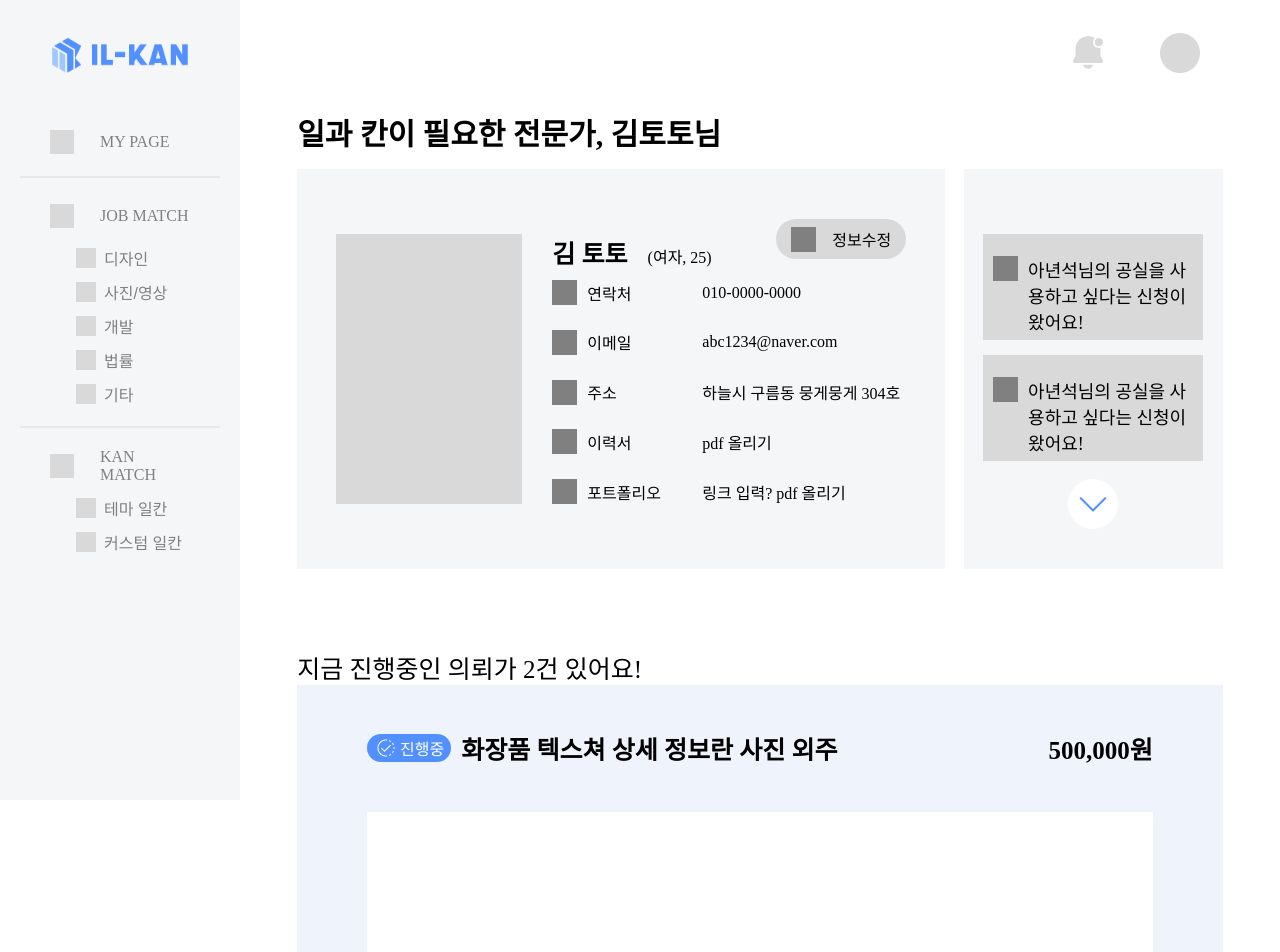
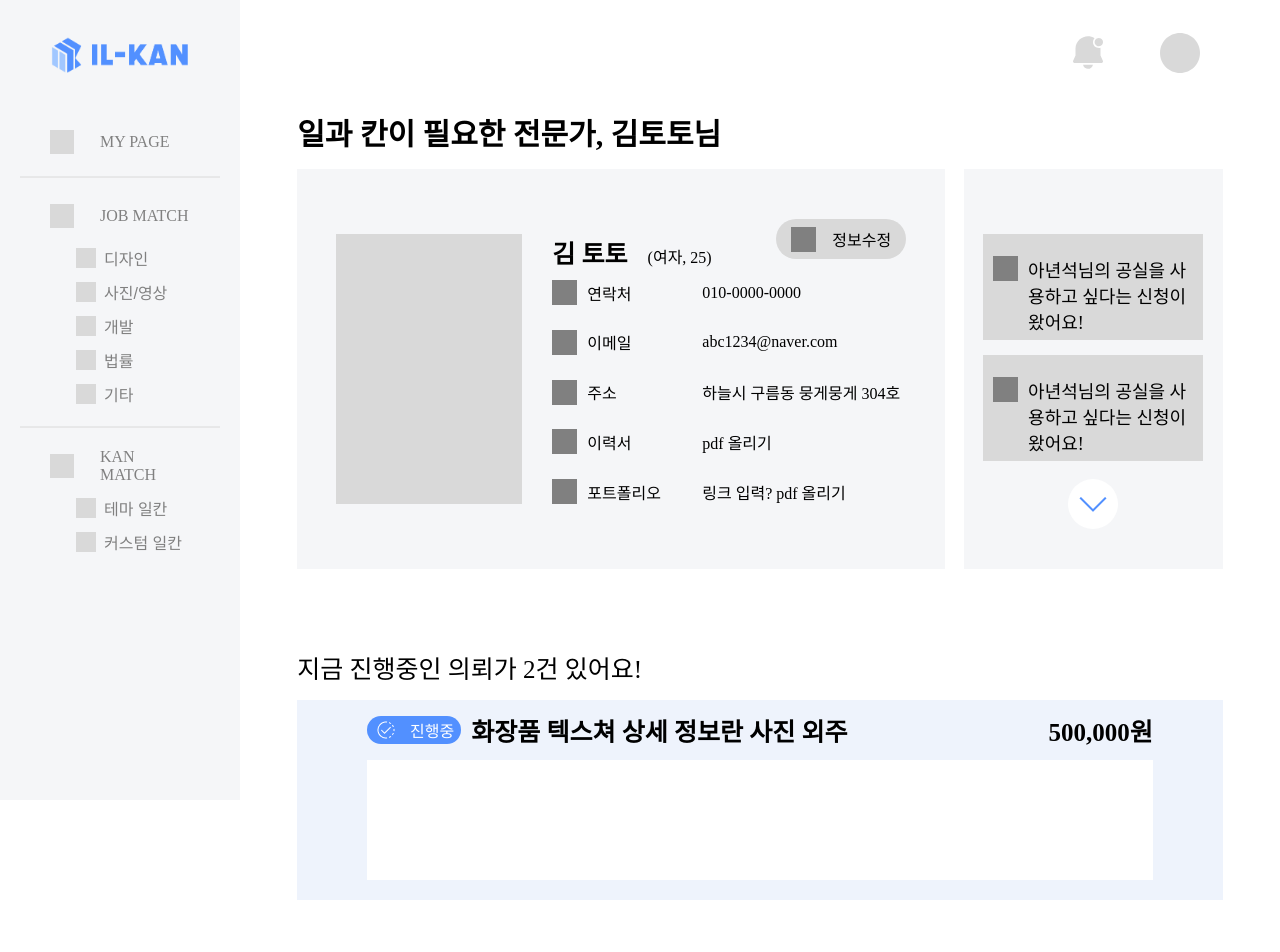
Before and after one commit to cryingdryice/ILKAN-web, a React (Vite) app: page /main/myPage in a window 1280 px wide. Shown: the top 952 px of the page. Built offline with nearby package versions, Linux system fonts and the light colour scheme; the HTML template or start-up script is replaced by a standard one.

Commit message:
fix: .body height 조정, 지금 진행중인 의뢰UI 틀 완성

```diff
--- a/src/css/components/progressingWork.module.css
+++ b/src/css/components/progressingWork.module.css
@@ -1,6 +1,9 @@
 .container {
   margin-top: 80px;
   width: 100%;
+}
+.headerDiv {
+  margin-bottom: 15px;
 }
 
 .headerDiv span {
@@ -9,7 +12,7 @@
 
 .body {
   width: 100%;
-  height: 400px;
+  height: 200px;
   background-color: #eef3fc;
 }
 .inner {
@@ -41,7 +44,7 @@
   flex-direction: row;
   background-color: #5290ff;
   border-radius: 100px;
-  width: 70px;
+  width: 80px;
   height: 28px;
   align-items: center;
   padding: 0 7px;
```
